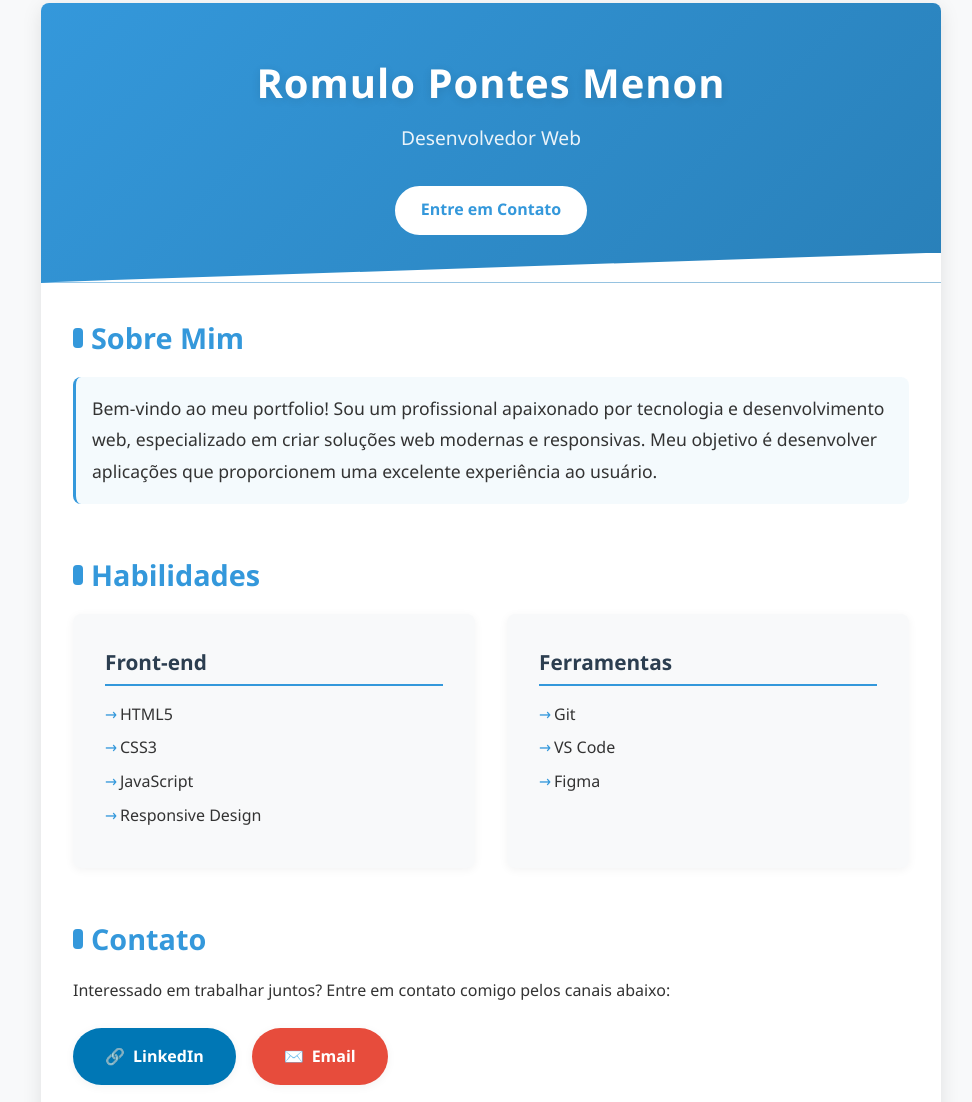
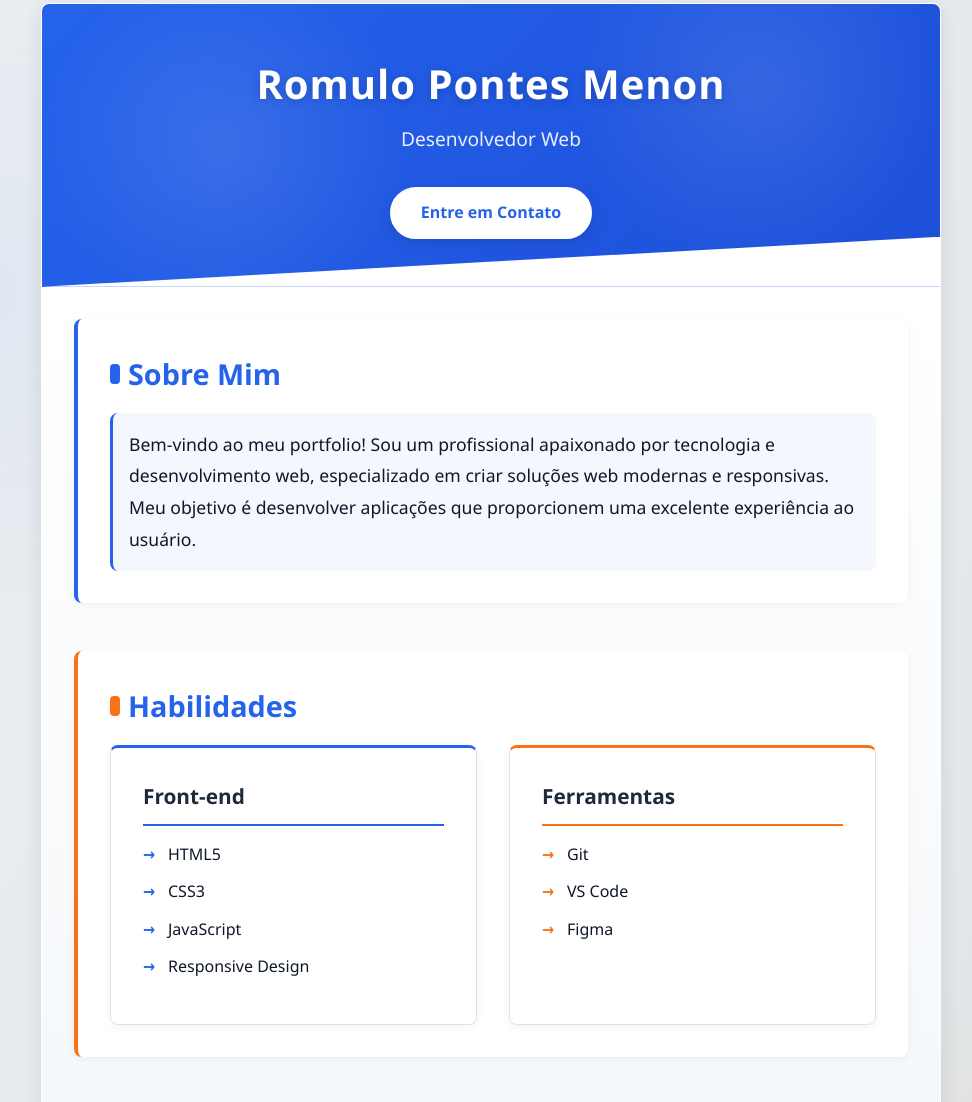
Before and after one commit to romulomenon/personal-portfolio, a plain HTML site: page index.html in a window 1280 px wide. Shown: the part 29-1131 px from the top of the page, without its empty margins (149-1121 px from the left). Drawn offline with Linux system fonts and the light colour scheme.

Commit message:
Add .htaccess for MIME type configuration and HTTPS redirection. Update index.html with CSS fallback styles and enhance JavaScript for section activation. Revamp styles.css with a vibrant color palette, improved layout, and new button styles. Modify vercel.json to include content-type headers for better caching and serving of assets.

```diff
--- a/index.html
+++ b/index.html
@@ -7,6 +7,16 @@
     <title>Romulo Pontes Menon - Portfolio</title>
     <link rel="stylesheet" href="styles.css">
     <link rel="stylesheet" href="https://cdnjs.cloudflare.com/ajax/libs/font-awesome/6.4.0/css/all.min.css">
+    <!-- Verificando se o CSS está carregando corretamente -->
+    <style>
+        /* Estilos de fallback caso o CSS principal não carregue */
+        body:not(:has(.container)) {
+            font-family: sans-serif;
+            max-width: 800px;
+            margin: 0 auto;
+            padding: 20px;
+        }
+    </style>
 </head>
 <body>
     <div class="container">
@@ -70,7 +80,17 @@
     </div>
 
     <script>
-        // Smooth scrolling for anchor links
+        // Verificamos se tudo está carregando corretamente
+        document.addEventListener('DOMContentLoaded', function() {
+            // Marcamos todas as seções como ativas inicialmente para garantir animação
+            document.querySelectorAll('section').forEach(section => {
+                setTimeout(() => {
+                    section.classList.add('active');
+                }, 100);
+            });
+        });
+
+        // Smooth scrolling para links internos
         document.querySelectorAll('a[href^="#"]').forEach(anchor => {
             anchor.addEventListener('click', function(e) {
                 e.preventDefault();
@@ -86,24 +106,6 @@
                 }
             });
         });
-
-        // Highlight section when in viewport
-        const sections = document.querySelectorAll('section');
-
-        function checkSections() {
-            const triggerBottom = window.innerHeight * 0.8;
-
-            sections.forEach(section => {
-                const sectionTop = section.getBoundingClientRect().top;
-
-                if (sectionTop < triggerBottom) {
-                    section.classList.add('active');
-                }
-            });
-        }
-
-        window.addEventListener('scroll', checkSections);
-        checkSections(); // Check on page load
     </script>
 </body>
 </html>
--- a/styles.css
+++ b/styles.css
@@ -1,15 +1,18 @@
 :root {
-    /* Colors */
-    --color-primary: #3498db;
-    --color-primary-dark: #2980b9;
-    --color-secondary: #2c3e50;
-    --color-text: #333333;
-    --color-text-light: #7f8c8d;
-    --color-bg: #f8f9fa;
+    /* Colors - Paleta mais vibrante */
+    --color-primary: #2563eb;
+    --color-primary-dark: #1d4ed8;
+    --color-secondary: #1e293b;
+    --color-text: #0f172a;
+    --color-text-light: #64748b;
+    --color-bg: #ecf0f3;
     --color-bg-card: #ffffff;
-    --color-border: #eeeeee;
+    --color-border: #dfe4ea;
     --color-linkedin: #0077b5;
     --color-linkedin-hover: #005e8b;
+    --color-accent: #f97316;
+    --color-section-bg: #f1f5f9;
+    --color-skill-bg: #ffffff;
 
     /* Spacing */
     --spacing-xs: 0.5rem;
@@ -49,12 +52,28 @@ body {
     line-height: 1.6;
     color: var(--color-text);
     background-color: var(--color-bg);
+    background-image: linear-gradient(120deg, #ecf0f3 0%, #dee4e7 100%);
     min-height: 100vh;
     display: flex;
     flex-direction: column;
     justify-content: center;
     align-items: center;
     padding: var(--spacing-md);
+    position: relative;
+    overflow-x: hidden;
+}
+
+body::before {
+    content: "";
+    position: absolute;
+    top: 0;
+    left: 0;
+    width: 100%;
+    height: 100%;
+    background-image:
+        radial-gradient(circle at 10% 20%, rgba(37, 99, 235, 0.05) 0%, transparent 20%),
+        radial-gradient(circle at 90% 80%, rgba(249, 115, 22, 0.05) 0%, transparent 20%);
+    z-index: -1;
 }
 
 /* Container */
@@ -66,6 +85,7 @@ body {
     border-radius: var(--radius-md);
     overflow: hidden;
     transition: transform var(--transition-normal);
+    border: 1px solid rgba(255, 255, 255, 0.8);
 }
 
 .container:hover {
@@ -79,6 +99,19 @@ header {
     background: linear-gradient(135deg, var(--color-primary), var(--color-primary-dark));
     color: white;
     position: relative;
+    overflow: hidden;
+}
+
+header::before {
+    content: '';
+    position: absolute;
+    top: 0;
+    left: 0;
+    width: 100%;
+    height: 100%;
+    background-image:
+        radial-gradient(circle at 20% 50%, rgba(255, 255, 255, 0.1) 0%, transparent 25%),
+        radial-gradient(circle at 80% 30%, rgba(255, 255, 255, 0.1) 0%, transparent 25%);
 }
 
 header::after {
@@ -87,7 +120,7 @@ header::after {
     bottom: 0;
     left: 0;
     width: 100%;
-    height: 30px;
+    height: 50px;
     background: var(--color-bg-card);
     clip-path: polygon(0 100%, 100% 100%, 100% 0);
 }
@@ -96,7 +129,9 @@ h1 {
     font-size: 2.5rem;
     margin-bottom: var(--spacing-xs);
     letter-spacing: 1px;
-    text-shadow: 0 2px 10px rgba(0, 0, 0, 0.1);
+    text-shadow: 0 2px 10px rgba(0, 0, 0, 0.2);
+    position: relative;
+    z-index: 1;
 }
 
 .occupation {
@@ -104,11 +139,46 @@ h1 {
     font-weight: 300;
     opacity: 0.9;
     margin-bottom: var(--spacing-sm);
+    position: relative;
+    z-index: 1;
+}
+
+/* Header Buttons */
+.header-buttons {
+    margin-top: var(--spacing-md);
+    position: relative;
+    z-index: 1;
+}
+
+.btn-contact {
+    display: inline-block;
+    background-color: white;
+    color: var(--color-primary);
+    padding: 0.7rem 1.8rem;
+    border-radius: var(--radius-pill);
+    text-decoration: none;
+    font-weight: 600;
+    transition: all var(--transition-normal);
+    border: 2px solid white;
+    box-shadow: 0 4px 15px rgba(0, 0, 0, 0.1);
+}
+
+.btn-contact:hover {
+    background-color: transparent;
+    color: white;
+    transform: translateY(-3px);
+    box-shadow: 0 6px 20px rgba(0, 0, 0, 0.15);
 }
 
 /* Main Content */
 main {
     padding: var(--spacing-md);
+    background-color: var(--color-bg-card);
+    background-image: linear-gradient(
+        to bottom,
+        var(--color-bg-card) 0%,
+        var(--color-section-bg) 100%
+    );
 }
 
 section {
@@ -117,6 +187,15 @@ section {
     opacity: 0.7;
     transform: translateY(20px);
     transition: opacity var(--transition-normal), transform var(--transition-normal);
+    padding: var(--spacing-md);
+    background-color: var(--color-bg-card);
+    border-radius: var(--radius-md);
+    box-shadow: var(--shadow-sm);
+    border-left: 4px solid var(--color-primary);
+}
+
+section:nth-child(2) {
+    border-left-color: var(--color-accent);
 }
 
 section:hover {
@@ -146,13 +225,87 @@ h2::before {
     border-radius: var(--radius-sm);
 }
 
+.skills h2::before {
+    background-color: var(--color-accent);
+}
+
+.contact h2::before {
+    background-color: var(--color-linkedin);
+}
+
 .about p {
     font-size: 1.1rem;
     line-height: 1.8;
-    background-color: rgba(52, 152, 219, 0.05);
+    background-color: rgba(37, 99, 235, 0.05);
     padding: var(--spacing-sm);
     border-radius: var(--radius-md);
     border-left: 3px solid var(--color-primary);
+}
+
+/* Skills Section */
+.skills-container {
+    display: flex;
+    flex-wrap: wrap;
+    gap: var(--spacing-md);
+    margin-top: var(--spacing-sm);
+}
+
+.skill-category {
+    flex: 1;
+    min-width: 250px;
+    background-color: var(--color-skill-bg);
+    padding: var(--spacing-md);
+    border-radius: var(--radius-md);
+    box-shadow: var(--shadow-sm);
+    transition: transform var(--transition-normal), box-shadow var(--transition-normal);
+    border: 1px solid var(--color-border);
+}
+
+.skill-category:nth-child(1) {
+    border-top: 3px solid var(--color-primary);
+}
+
+.skill-category:nth-child(2) {
+    border-top: 3px solid var(--color-accent);
+}
+
+.skill-category:hover {
+    transform: translateY(-5px);
+    box-shadow: var(--shadow-md);
+}
+
+.skill-category h3 {
+    color: var(--color-secondary);
+    margin-bottom: var(--spacing-sm);
+    font-size: 1.3rem;
+    padding-bottom: 10px;
+    border-bottom: 2px solid var(--color-primary);
+}
+
+.skill-category:nth-child(2) h3 {
+    border-bottom-color: var(--color-accent);
+}
+
+.skill-list {
+    list-style-type: none;
+}
+
+.skill-list li {
+    margin-bottom: 12px;
+    padding-left: 25px;
+    position: relative;
+}
+
+.skill-list li::before {
+    content: "→";
+    color: var(--color-primary);
+    position: absolute;
+    left: 0;
+    font-weight: bold;
+}
+
+.skill-category:nth-child(2) .skill-list li::before {
+    color: var(--color-accent);
 }
 
 /* Contact Section */
@@ -162,25 +315,35 @@ h2::before {
     align-items: flex-start;
 }
 
+.contact p {
+    margin-bottom: var(--spacing-sm);
+    background-color: rgba(0, 119, 181, 0.05);
+    padding: var(--spacing-sm);
+    border-radius: var(--radius-md);
+    border-left: 3px solid var(--color-linkedin);
+}
+
 .social-links {
     display: flex;
     gap: var(--spacing-sm);
     margin-top: var(--spacing-xs);
 }
 
-.linkedin-btn {
-    display: inline-block;
-    background-color: var(--color-linkedin);
-    color: white;
+.linkedin-btn, .email-btn {
+    display: flex;
+    align-items: center;
+    gap: 8px;
     padding: var(--spacing-sm) var(--spacing-md);
     border-radius: var(--radius-pill);
     text-decoration: none;
     font-weight: 600;
     transition: all var(--transition-normal);
     box-shadow: var(--shadow-sm);
-    display: flex;
-    align-items: center;
-    gap: 8px;
+}
+
+.linkedin-btn {
+    background-color: var(--color-linkedin);
+    color: white;
 }
 
 .linkedin-btn::before {
@@ -197,6 +360,22 @@ h2::before {
     transform: translateY(-1px);
 }
 
+/* Email Button */
+.email-btn {
+    background-color: var(--color-accent);
+    color: white;
+}
+
+.email-btn::before {
+    content: "✉️";
+}
+
+.email-btn:hover {
+    background-color: #e05f07;
+    transform: translateY(-3px);
+    box-shadow: var(--shadow-md);
+}
+
 /* Footer */
 footer {
     text-align: center;
@@ -204,106 +383,9 @@ footer {
     color: var(--color-text-light);
     border-top: 1px solid var(--color-border);
     font-size: 0.9rem;
-}
-
-/* Header Buttons */
-.header-buttons {
-    margin-top: var(--spacing-md);
-}
-
-.btn-contact {
-    display: inline-block;
-    background-color: white;
-    color: var(--color-primary);
-    padding: 0.6rem 1.5rem;
-    border-radius: var(--radius-pill);
-    text-decoration: none;
-    font-weight: 600;
-    transition: all var(--transition-normal);
-    border: 2px solid white;
-}
-
-.btn-contact:hover {
-    background-color: transparent;
-    color: white;
-}
-
-/* Skills Section */
-.skills-container {
-    display: flex;
-    flex-wrap: wrap;
-    gap: var(--spacing-md);
-    margin-top: var(--spacing-sm);
-}
-
-.skill-category {
-    flex: 1;
-    min-width: 250px;
-    background-color: var(--color-bg);
-    padding: var(--spacing-md);
-    border-radius: var(--radius-md);
-    box-shadow: var(--shadow-sm);
-    transition: transform var(--transition-normal), box-shadow var(--transition-normal);
-}
-
-.skill-category:hover {
-    transform: translateY(-5px);
-    box-shadow: var(--shadow-md);
-}
-
-.skill-category h3 {
-    color: var(--color-secondary);
-    margin-bottom: var(--spacing-sm);
-    font-size: 1.3rem;
-    padding-bottom: 5px;
-    border-bottom: 2px solid var(--color-primary);
-}
-
-.skill-list {
-    list-style-type: none;
-}
-
-.skill-list li {
-    margin-bottom: 8px;
-    padding-left: 15px;
+    background-color: var(--color-secondary);
+    color: rgba(255, 255, 255, 0.7);
     position: relative;
-}
-
-.skill-list li::before {
-    content: "→";
-    color: var(--color-primary);
-    position: absolute;
-    left: 0;
-}
-
-/* Email Button */
-.email-btn {
-    display: inline-block;
-    background-color: #e74c3c;
-    color: white;
-    padding: var(--spacing-sm) var(--spacing-md);
-    border-radius: var(--radius-pill);
-    text-decoration: none;
-    font-weight: 600;
-    transition: all var(--transition-normal);
-    box-shadow: var(--shadow-sm);
-    display: flex;
-    align-items: center;
-    gap: 8px;
-}
-
-.email-btn::before {
-    content: "✉️";
-}
-
-.email-btn:hover {
-    background-color: #c0392b;
-    transform: translateY(-3px);
-    box-shadow: var(--shadow-md);
-}
-
-.contact p {
-    margin-bottom: var(--spacing-sm);
 }
 
 /* Animation */
@@ -376,6 +458,10 @@ footer {
         padding: var(--spacing-sm);
     }
 
+    section {
+        padding: var(--spacing-sm);
+    }
+
     footer {
         padding: var(--spacing-sm);
     }
```
Also changed, not shown: vercel.json, 1 other file.
